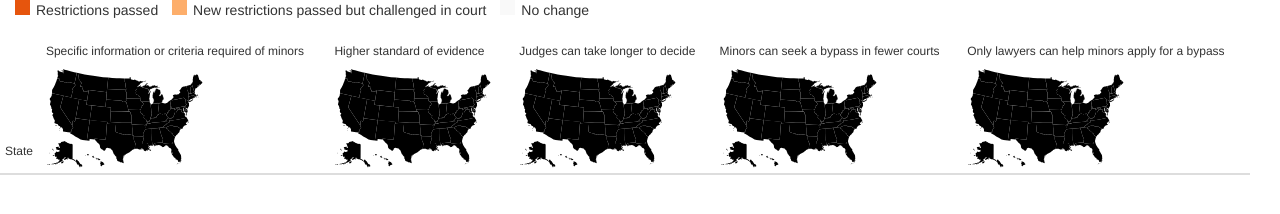
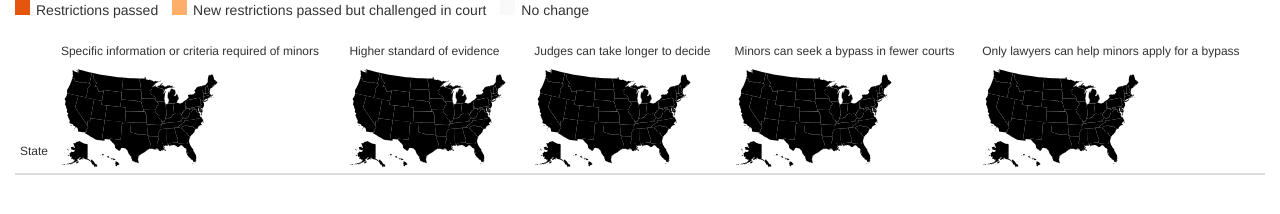
Before and after one commit to motherjones/map-table, a plain HTML site: page index.html in a window 1280 px wide. Drawn offline with nearby package versions, Linux system fonts and the light colour scheme; no server answers.

Commit message:
Update index.html

```diff
--- a/index.html
+++ b/index.html
@@ -20,7 +20,7 @@
 				<li class="key-item key-2"><b></b><span>No change</span></li>
 			</ul>
 
-				<table id="map_table" class="table table-condensed row">
+				<table id="map_table" class="table table-condensed">
 					<thead>
 						<tr>
 							<th><h6>State</h6></th>
```
